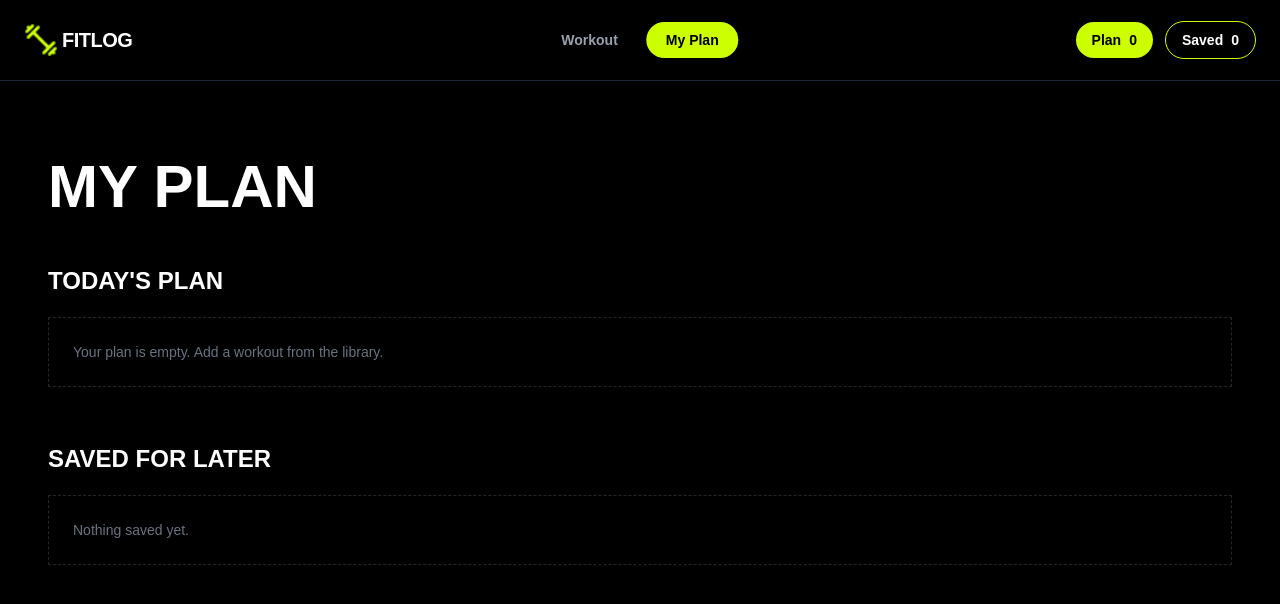
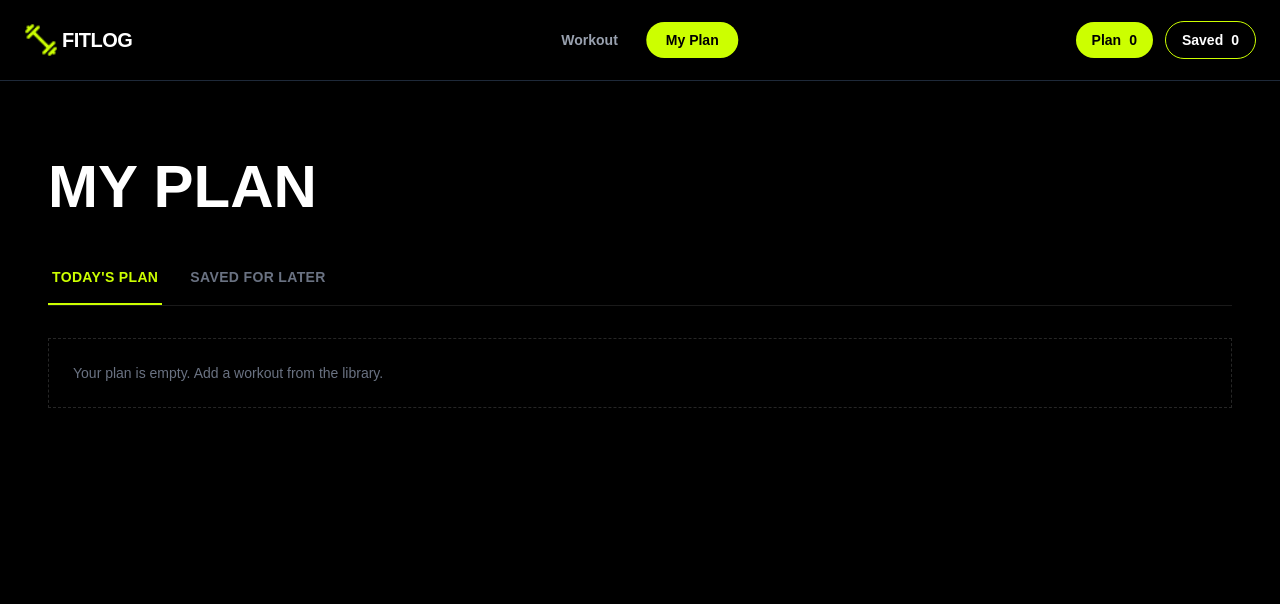
Before and after one commit to fardin-samy/FitLog, a Next.js app: page /my-plan in a window 1280 px wide. Shown: the top 604 px of the page. Built offline with nearby package versions, Linux system fonts and the light colour scheme.

Commit message:
sligtly modified

```diff
--- a/src/app/components/MyPlanClient.js
+++ b/src/app/components/MyPlanClient.js
@@ -44,6 +44,7 @@ function WorkoutList({ workouts, emptyMessage }) {
 export default function MyPlanClient() {
   const [plan, setPlan] = useState([]);
   const [saved, setSaved] = useState([]);
+  const [activeTab, setActiveTab] = useState("plan");
 
   useEffect(() => {
     const update = () => {
@@ -63,17 +64,39 @@ export default function MyPlanClient() {
   return (
     <main className="min-h-screen bg-black px-6 py-16 text-white sm:px-10 lg:px-12">
       <div className="mx-auto max-w-7xl">
-
         <h1 className="mt-3 text-4xl font-black uppercase sm:text-6xl">My Plan</h1>
 
-        <section className="mt-12">
-          <h2 className="mb-5 text-2xl font-black uppercase">Today&apos;s Plan</h2>
-          <WorkoutList workouts={plan} emptyMessage="Your plan is empty. Add a workout from the library." />
-        </section>
+        <div className="mt-12 border-b border-white/10" role="tablist" aria-label="Workout lists">
+          {[
+            ["plan", "Today's Plan"],
+            ["saved", "Saved For Later"],
+          ].map(([tab, label]) => (
+            <button
+              key={tab}
+              type="button"
+              role="tab"
+              aria-selected={activeTab === tab}
+              onClick={() => setActiveTab(tab)}
+              className={`mr-6 border-b-2 px-1 pb-4 text-sm font-black uppercase tracking-wide transition ${
+                activeTab === tab
+                  ? "border-[#ccff00] text-[#ccff00]"
+                  : "border-transparent text-gray-500 hover:text-white"
+              }`}
+            >
+              {label}
+            </button>
+          ))}
+        </div>
 
-        <section className="mt-14">
-          <h2 className="mb-5 text-2xl font-black uppercase">Saved For Later</h2>
-          <WorkoutList workouts={saved} emptyMessage="Nothing saved yet." />
+        <section className="mt-8" role="tabpanel">
+          <WorkoutList
+            workouts={activeTab === "plan" ? plan : saved}
+            emptyMessage={
+              activeTab === "plan"
+                ? "Your plan is empty. Add a workout from the library."
+                : "Nothing saved yet."
+            }
+          />
         </section>
       </div>
     </main>
--- a/src/app/components/WorkoutActions.js
+++ b/src/app/components/WorkoutActions.js
@@ -46,9 +46,15 @@ export default function WorkoutActions({ workout }) {
           Save for later
         </button>
       </div>
-      <p className="mt-3 min-h-5 text-sm font-semibold text-[#ccff00]" role="status">
-        {message}
-      </p>
+      {message && (
+        <p
+          className="fixed bottom-6 left-1/2 z-50 -translate-x-1/2 rounded-full border border-[#ccff00] bg-[#ccff00] px-5 py-3 text-sm font-bold text-black shadow-2xl"
+          role="status"
+          aria-live="polite"
+        >
+          {message}
+        </p>
+      )}
     </div>
   );
 }
```
